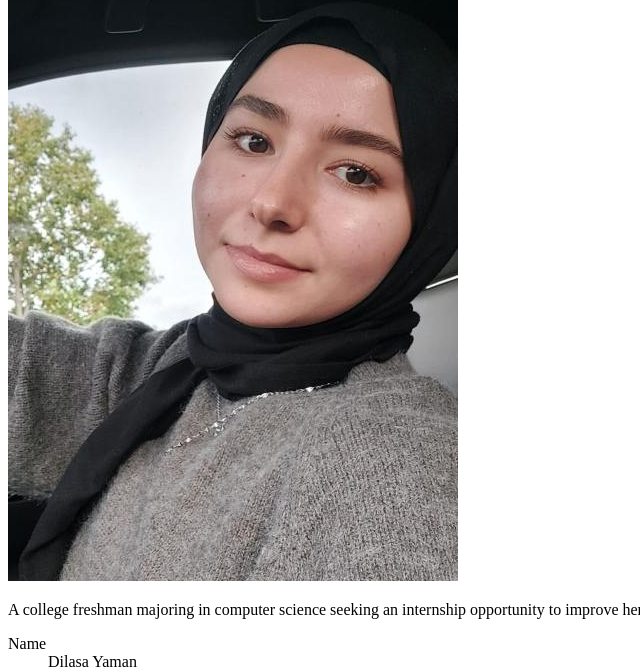
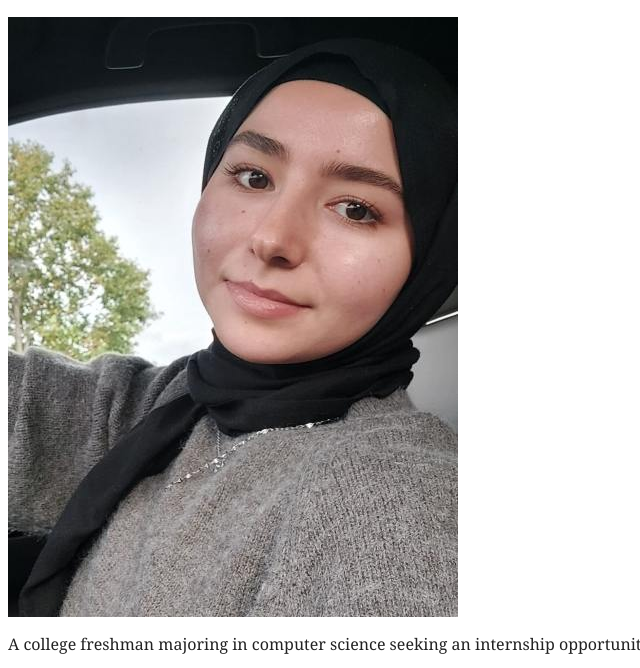
Before and after one commit to Dyaman99/mobile-web-2025, a plain HTML site: page json-resume/index.html in a window 1280 px wide. Shown: the part 252-920 px from the top of the page, without its empty margins (0-640 px from the left). Drawn offline with Linux system fonts and the light colour scheme.

Commit message:
added my font to the resume

```diff
--- a/json-resume/css/style.css
+++ b/json-resume/css/style.css
@@ -85,6 +85,8 @@ textarea {
 
 /* JSON-Resume Color scheme: Royal Purple: #6F5392  Blue Gray: #799ACC    Dark Cornflower Blue: #2C446F   Blue Green: #359EBF */
 
+/*font-family: Verdana */
+
 
 
 html {
@@ -95,7 +97,9 @@ html {
 }
 
 
-
+body{
+  font-family: Cambria, Cochin, Georgia, Times, 'Times New Roman', serif;
+}
 
 
 
--- a/json-resume/index.html
+++ b/json-resume/index.html
@@ -4,6 +4,7 @@
   <meta charset="UTF-8">
   <meta http-equiv="X-UA-Compatible" content="IE=edge">
   <meta name="viewport" content="width=device-width, initial-scale=1.0">
+  <link rel="stylesheet" href="css/style.css">
   <script type="application/ld+json">
 {
   "@context": "https://schema.org",
```
